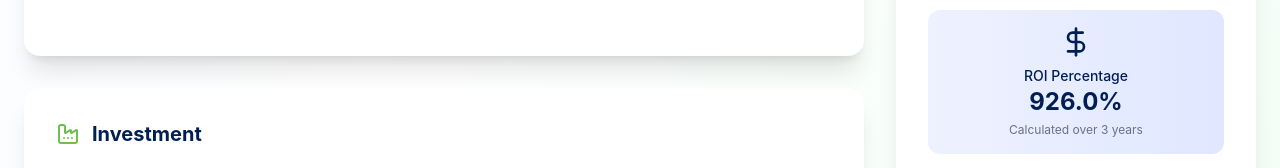
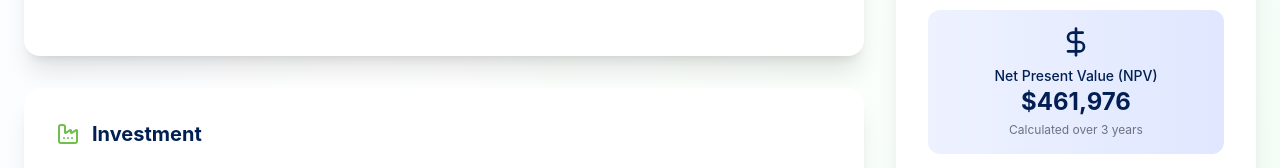
Before and after one commit to gohar2/roi-calculator-version-2, a React (Create React App) app: page / in a window 1280 px wide. Both pictures are taken after a click on the button "Calculate Cost Savings ROI". Shown: the part 1899-2067 px from the top of the page. Built offline with nearby package versions, Linux system fonts and the light colour scheme.

Commit message:
UI fixes

```diff
--- a/src/Components/DetailedResults.jsx
+++ b/src/Components/DetailedResults.jsx
@@ -62,7 +62,7 @@ const DetailedResults = ({ results }) => {
             </span>
           </div> */}
 
-          <div className="grid grid-cols-3 gap-4 text-sm border-t pt-2">
+          <div className="grid grid-cols-3 gap-4 text-sm">
             <span className="text-darkBlue font-medium">
               Annual Material Spend
             </span>
@@ -114,11 +114,11 @@ const DetailedResults = ({ results }) => {
 
       {/* 3-Year Cash Flow Projection */}
       <div className="bg-white rounded-2xl shadow-xl p-8">
-        <h2 className="text-2xl font-bold text-darkBlue mb-6">3-Year ROI</h2>
+        <h2 className="text-2xl font-bold text-darkBlue mb-6">3-Year Cashflow</h2>
         <div className="space-y-4">
           <div className="grid grid-cols-2 gap-4 text-sm font-medium text-darkBlue border-b pb-2">
             <span>Year</span>
-            <span className="text-right">ROI</span>
+            <span className="text-right">Cashflow</span>
           </div>
 
           <div className="grid grid-cols-2 gap-4 text-sm">
@@ -144,7 +144,7 @@ const DetailedResults = ({ results }) => {
 
           <div className="grid grid-cols-2 gap-4 text-sm border-t pt-2">
             <span className="text-darkBlue font-medium">
-              Total ROI (Years 1–3)
+              Total Cashflow (Years 1–3)
             </span>
             <span className="text-right font-bold text-lightGreen">
               {formatCurrency(results.totalROIOver3Years)}
--- a/src/Components/ResultsPanel.jsx
+++ b/src/Components/ResultsPanel.jsx
@@ -71,11 +71,9 @@ const ResultsPanel = ({ results }) => {
 
       <div className="bg-gradient-to-r from-indigo-50 to-indigo-100 rounded-xl p-4 text-center">
         <DollarSign className="w-8 h-8 text-darkBlue mx-auto mb-2" />
-        <p className="text-sm text-darkBlue font-medium">ROI Percentage</p>
+        <p className="text-sm text-darkBlue font-medium">Net Present Value (NPV)</p>
         <p className="text-2xl font-bold text-darkBlue">
-          {typeof results.roiPercentage3Year === "number"
-            ? `${formatPercentage(results.roiPercentage3Year)}`
-            : "N/A"}
+          {typeof results.npv === "number" ? `${formatCurrency(results.npv)}` : "N/A"}
         </p>
         <p className="text-xs text-gray-500 mt-1">Calculated over 3 years</p>
       </div>
```
